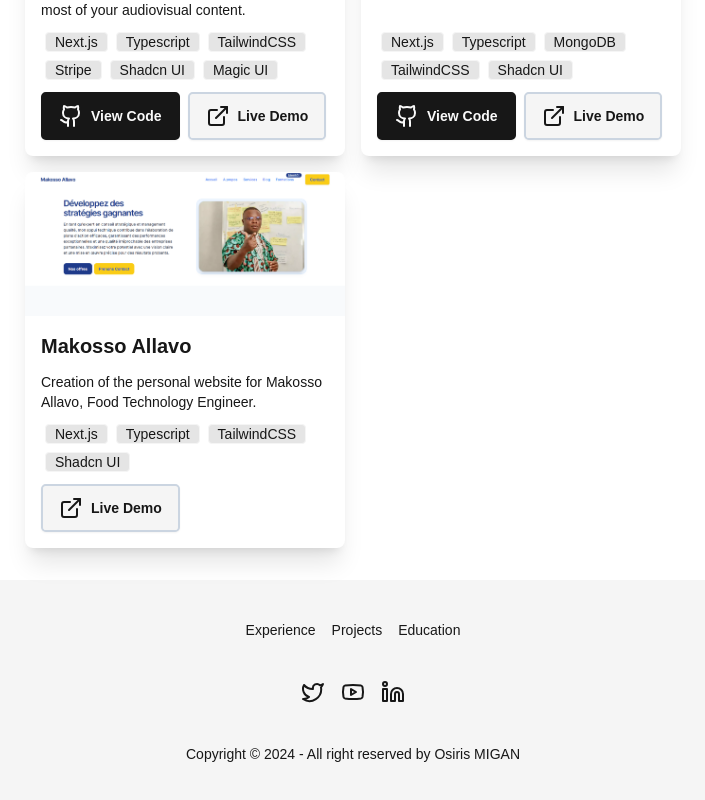
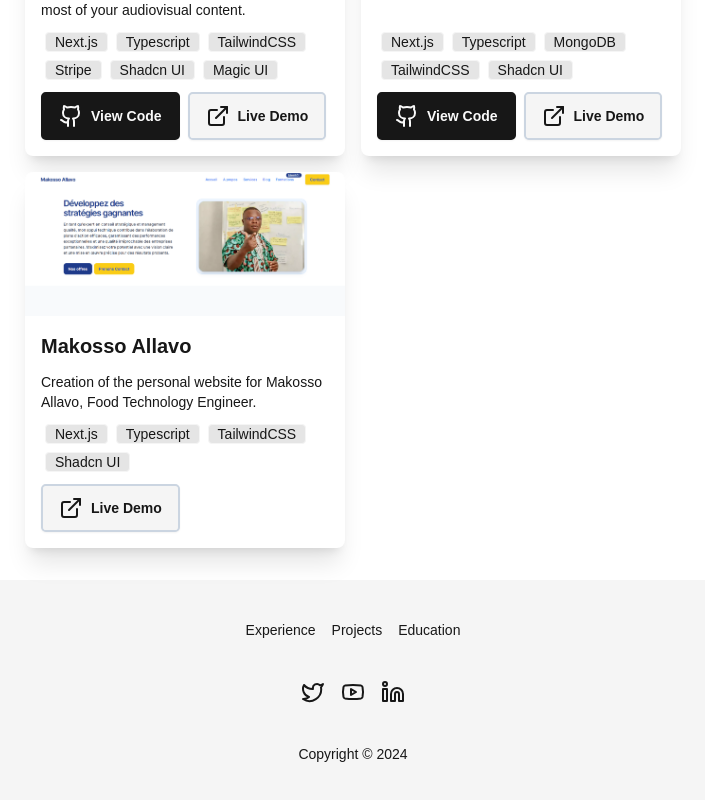
Before and after one commit to Osiris8/osirismigan, a Next.js app: page / in a window 1280 px wide. Shown: the part 1884-2684 px from the top of the page, without its empty margins (287-992 px from the left). Built offline with nearby package versions, Linux system fonts and the light colour scheme.

Commit message:
Update Footer

```diff
--- a/components/Footer.tsx
+++ b/components/Footer.tsx
@@ -35,10 +35,7 @@ export default function Footer() {
         </div>
       </nav>
       <aside>
-        <p>
-          Copyright © {new Date().getFullYear()} - All right reserved by Osiris
-          MIGAN
-        </p>
+        <p>Copyright © {new Date().getFullYear()}</p>
       </aside>
     </footer>
   );
```
Also changed, not shown: public/images/oc.png (deleted).
